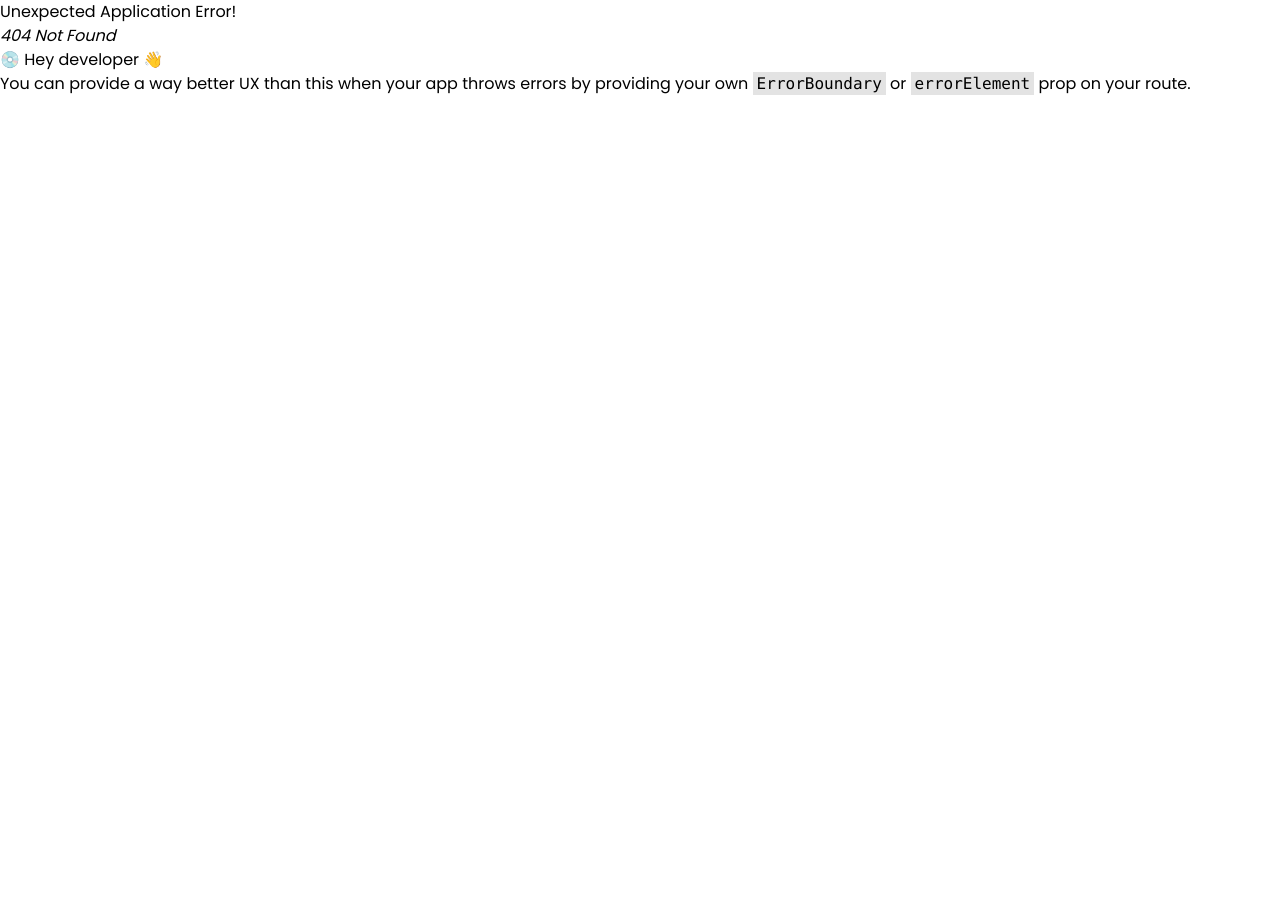
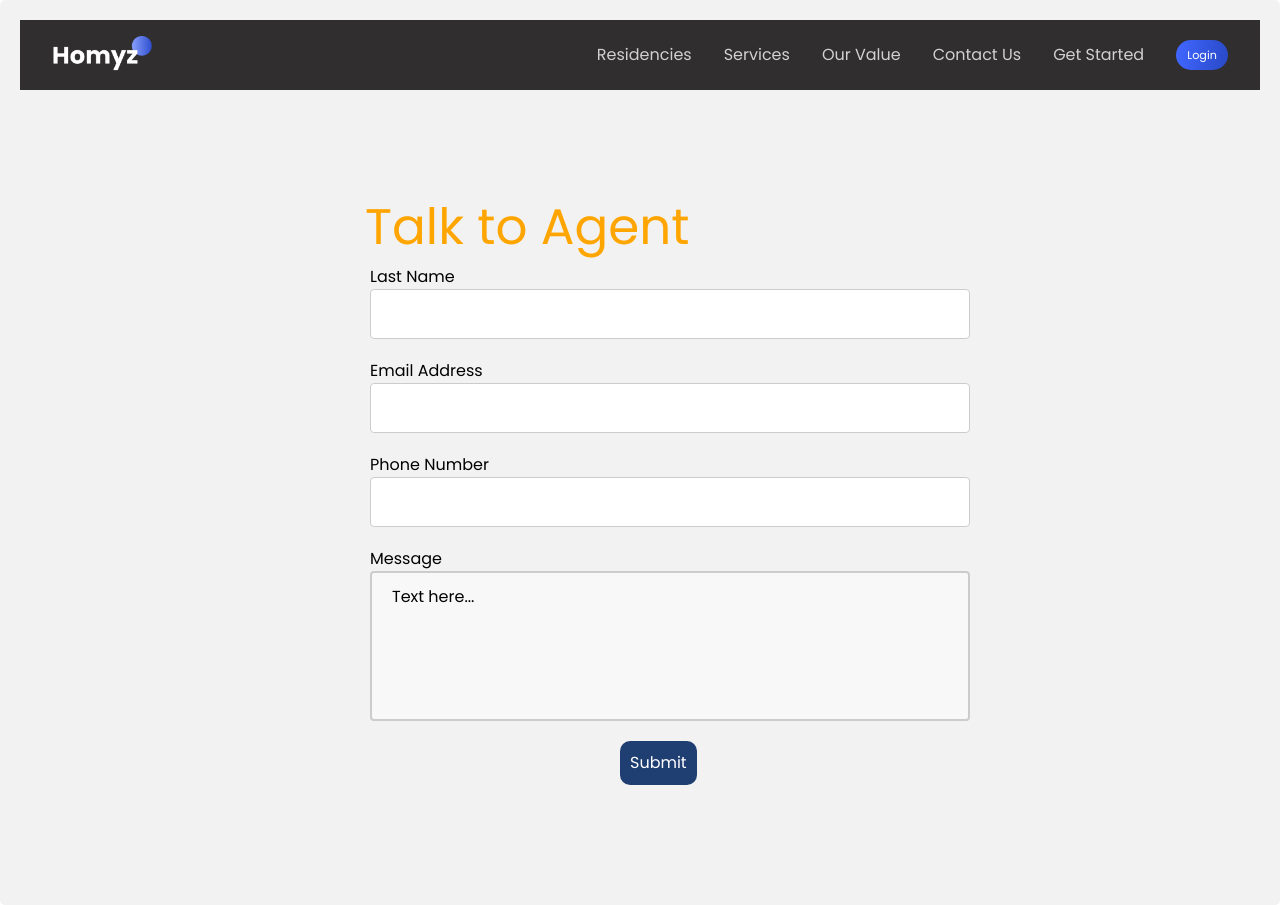
Before and after one commit to blhbhl/mp2-realestate, a React (Vite) app in the folder frontend/: page /agent in a window 1280 px wide. Before the commit this address had no page. Before the commit the page ends 800 px from the top, so only its background shows below. Built offline with nearby package versions, Linux system fonts and the light colour scheme.

Commit message:
updated talk to agent

```diff
--- a/frontend/src/components/Agent/Agent.css
+++ b/frontend/src/components/Agent/Agent.css
@@ -1,5 +1,7 @@
-.form {
+.formAgent {
   display: inline-block;
+  margin-top: 100px;
+  margin-bottom: 100px;
 }
 
 .talkBtn {
@@ -11,18 +13,19 @@
   margin-left: 600px;
 }
 
-.talk {
+.talktoagent {
   font-size: 50px;
   color: #ffa500;
   margin-left: 345px;
 }
 
-label {
+.agentLabel {
+  background-color: none;
   margin-left: 350px;
   margin-bottom: 20px;
 }
 
-input[type='text'] {
+.talkto {
   width: 600px;
   padding: 12px 20px;
   margin-left: 350px;
@@ -33,7 +36,7 @@ input[type='text'] {
   box-sizing: border-box;
 }
 
-div {
+.formTalk {
   border-radius: 5px;
   background-color: #f2f2f2;
   padding: 20px;
@@ -41,7 +44,7 @@ div {
   align-items: center;
 }
 
-textarea {
+.textHere {
   width: 600px;
   display: flex;
   height: 150px;
--- a/frontend/src/components/Agent/Agent.jsx
+++ b/frontend/src/components/Agent/Agent.jsx
@@ -4,19 +4,19 @@ import Header from "../Header/Header";
 
 const Agent = () => {
     return (
-        <div>
+        <div className='formTalk'>
             <Header />
-            <div className='form'>
-                <h3 className='talk'>Talk to Agent</h3>
+            <div className='formAgent'>
+                <h3 className='talktoagent'>Talk to Agent</h3>
                 <form action="">
-                    <label htmlFor="name">Last Name</label>
-                    <input type="text" />
-                    <label htmlFor="email">Email Address</label>
-                    <input type="text" />
-                    <label htmlFor="number">Phone Number</label>
-                    <input type="text" name="" id="" />
-                    <label htmlFor="message">Message</label>
-                    <textarea>Text here...</textarea>
+                    <label htmlFor="name" className='agentLabel'>Last Name</label>
+                    <input className='talkto' type="text" />
+                    <label htmlFor="email" className='agentLabel'>Email Address</label>
+                    <input className='talkto' type="text" />
+                    <label htmlFor="number" className='agentLabel'>Phone Number</label>
+                    <input className='talkto' type="text" name="" id="" />
+                    <label htmlFor="message" className='agentLabel'>Message</label>
+                    <textarea className='textHere'>Text here...</textarea>
                     <button className='talkBtn'>Submit</button>
                 </form>
             </div>
--- a/frontend/src/components/BuyerPage/BuyerPage.jsx
+++ b/frontend/src/components/BuyerPage/BuyerPage.jsx
@@ -4,7 +4,6 @@ import { BsBookmarkHeart, BsBookmarkHeartFill } from "react-icons/bs";
 import "./BuyerPage.css";
 
 const BuyerPage = (props) => {
-  const [isActive, setIsActive] = useState(false);
   const [modalOpen, setModalOpen] = useState(false);
   console.log(props)
   const Modal = ({ setOpenModal }) => {
@@ -58,7 +57,9 @@ const BuyerPage = (props) => {
                         <span className="pesos1">₱</span>
                         {props.price}
                       </h2>
-                      <button className="btn">Talk to Agent!</button>
+                      <a href="agent">
+                        <button className="btn">Talk to Agent!</button>
+                      </a>
                     </div>
                   </div>
                   <div className="main">
@@ -86,7 +87,7 @@ const BuyerPage = (props) => {
 
   return (
     <div className="flex flex-col mx-auto">
-      <img className="img1"  src={`http://localhost:3001/uploads/${props.imageFilename}`}  />
+      <img className="img1" src={`http://localhost:3001/uploads/${props.imageFilename}`} />
       <div key={props.id} className="id">
         <div className="card">
           <div className="icons">
@@ -94,21 +95,6 @@ const BuyerPage = (props) => {
               <span className="pesos">₱</span>
               {props.price}
             </h3>
-            <div className="icons2">
-              {isActive ? (
-                <BsBookmarkHeartFill
-                  onClick={() => {
-                    setIsActive(!isActive);
-                  }}
-                />
-              ) : (
-                <BsBookmarkHeart
-                  onClick={() => {
-                    setIsActive(!isActive);
-                  }}
-                />
-              )}
-            </div>
           </div>
           <h3 className="name1">{props.name}</h3>
           <p className="address">{props.address}</p>
```
Also changed, not shown: frontend/src/main.jsx (+6 -1 lines).
